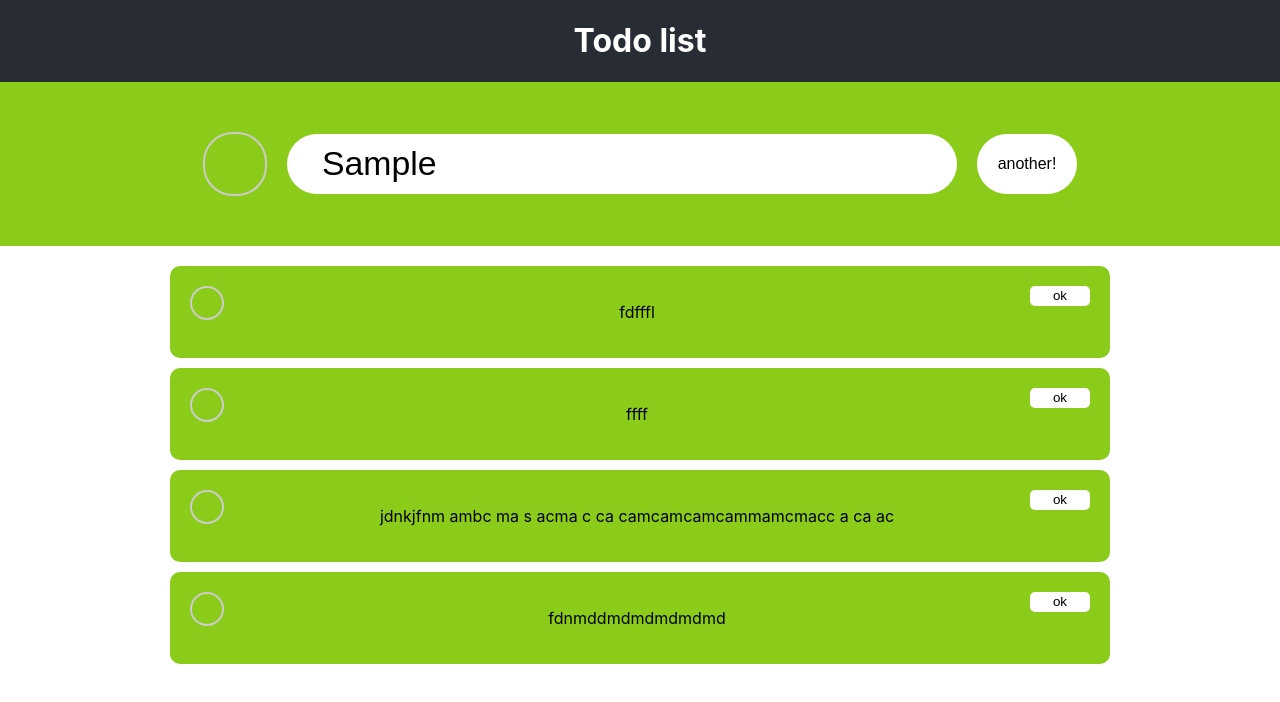
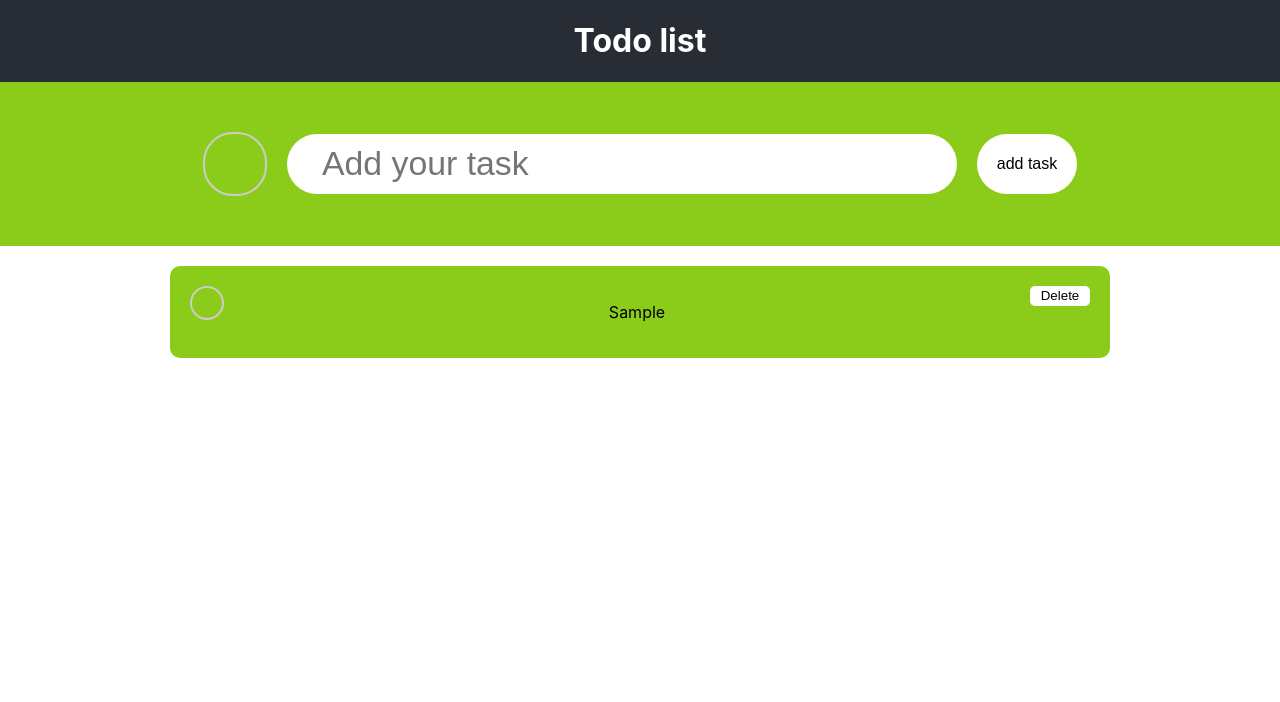
Before and after one commit to evgeniygromov/todo_react, a React (Create React App) app in the folder my-app/: page / in a window 1280 px wide. Both pictures are taken after typing "Sample" into the empty fields and a click on the button "add task". Shown: the top 702 px of the page. Built offline with nearby package versions, Linux system fonts and the light colour scheme.

Commit message:
render tasks

```diff
--- a/my-app/src/App.js
+++ b/my-app/src/App.js
@@ -2,7 +2,7 @@
 import Header from './components/header.js';
 import AddTodo from "./components/addtodo";
 
-class App extends Component {
+export default class App extends Component  {
 
 
     render() {
@@ -15,4 +15,4 @@
     }
 }
 
-export default App;
+// export default App;
--- a/my-app/src/components/addtodo.js
+++ b/my-app/src/components/addtodo.js
@@ -3,37 +3,61 @@
 import Li from './li.js';
 
 class AddTodo extends Component {
+
     state = {
         name: 'add task',
-        todoList: ['fdfffl', 'ffff', 'jdnkjfnm ambc ma s acma c ca camcamcamcammamcmacc a ca ac', 'fdnmddmdmdmdmdmd'],
-
+        status: false,
+        arr: [],
+        id: 0,
     }
 
     updateData = () => {
+        const {arr} = this.state;
+
+        const newToDo = this.textInput.value;
+
+        arr.push(newToDo);
 
         this.setState({
-            name: (this.state.name === 'add task') ? "another!" : "add task"
+            arr: arr,
+            id: this.id+1,
         })
-
+        this.textInput.value = null;
     }
 
+
+
+
+
+    getTodoLists = () => {
+        const {arr} = this.state;
+
+        return arr.map((value, index) => <Li toDoField={value} index={index} key={index}  ></Li>);
+    }
+
+
+
     render() {
-        const { todoList, name } = this.state;
 
-        const todoLists = todoList.map((item, index) => <Li toDoField={item} index={index} />)
+
+
+
         return (
             <div>
                 <div className={'inputContainer'}>
                     <label>
-                        <input className="checkbox" type="checkbox" name="checkbox-test"></input>
+                        <input className="checkbox" type="checkbox" name="checkbox-test"/>
                         <span className="checkbox-custom"></span>
                     </label>
-                    <input className={'inputArea'} placeholder={'Add your task'}></input>
+                    < input className={'inputArea'} type={'text'} placeholder={'Add your task'}
+                            ref={(input) => {
+                                this.textInput = input;
+                            }}/>
                     <button className="submit"
                             onClick={() => {
                                 this.updateData()
                             }}>
-                        {name}
+                        {this.state.name}
 
                     </button>
 
@@ -41,7 +65,11 @@
 
                 <div className="todoContainer">
                     <div className="todoBlock">
-                        {todoLists}
+
+
+                        {this.getTodoLists()}
+
+
                     </div>
                 </div>
             </div>
--- a/my-app/src/components/li.js
+++ b/my-app/src/components/li.js
@@ -1,16 +1,25 @@
 import React, {Component} from 'react';
 
 class Li extends Component {
+
+
+    // deleteTask = () => {
+    //
+    //     console.log('ddd');
+    // }
+
+
     render () {
-        const { toDoField, index } = this.props;
+
+            const { toDoField } = this.props;
         return (
-            <div className={'listLi'} key={index}>
+            <div className={'listLi'} >
                 <label>
                     <input className="checkbox" type="checkbox" name="checkbox-test"></input>
                     <span className="checkbox-customList"></span>
                 </label>
             <p>{toDoField}</p>
-            <button>ok</button>
+            <button>Delete</button>
         </div>)
     }
 }
--- /dev/null
+++ b/my-app/src/components/style.sass
@@ -0,0 +1,152 @@
+
+.App-header
+  background-color: #282c34
+  display: flex
+  height: 100%
+  flex-direction: column
+  align-items: center
+  /*margin-bottom: 10px */
+  justify-content: center
+  color: white
+
+.inputContainer
+  background-color: #8bcb19
+  width: 100%
+  display: flex
+  flex-wrap: wrap
+  padding-top: 50px
+  padding-bottom: 50px
+  min-width: 320px
+  /*margin-bottom: 50px */
+  /*flex-direction: column */
+  align-items: center
+  justify-content: center
+  font-size: calc(10px + 2vmin)
+  color: white
+
+.h1
+  color: brown
+  font-size: 1.5em
+
+.inputArea
+  display: block
+  width: 600px
+  height: 40px
+  padding: 10px 35px 10px 35px
+  font-size: 1.3em
+  outline: none
+  border: 0
+  border-radius: 35px
+
+.submit
+  display: block
+  height: 60px
+  width: 100px
+  font-size: 16px
+  border-radius: 35px
+  border: 0
+  padding: 20px 15px 20px 15px
+  margin-left: 20px
+  transition-duration: 1s
+
+.submit:hover
+  background-color: #3a3f4b
+  color: #8bcb19
+
+.checkbox
+  display: none
+
+.checkbox-custom
+  position: relative
+  width: 60px
+  height: 60px
+  border: 2px solid #ccc
+  border-radius: 30px
+  margin-right: 20px
+
+.checkbox-custom,
+.label
+  display: inline-block
+  vertical-align: middle
+
+.checkbox:checked + .checkbox-custom::before
+  content: ""
+  display: block
+  position: absolute
+  top: 2px
+  right: 2px
+  bottom: 2px
+  left: 2px
+  background: #3a3f4b
+  border-radius: 30px
+
+.checkbox-customList
+  position: relative
+  width: 30px
+  height: 30px
+  border: 2px solid #ccc
+  border-radius: 30px
+  margin-right: 20px
+
+.checkbox-customList,
+.label
+  display: inline-block
+  vertical-align: middle
+
+.checkbox:checked + .checkbox-customList::before
+  content: ""
+  display: block
+  position: absolute
+  top: 2px
+  right: 2px
+  bottom: 2px
+  left: 2px
+  background: #3a3f4b
+  border-radius: 30px
+
+.todoContainer
+  display: flex
+  /*align-items: center */
+  justify-content: center
+  /*margin-top: 50px */
+  /*padding-left: 50px */
+  /*padding-right: 50px */
+  width: 100%
+  height: 100%
+/*background-color: red */
+
+
+.todoBlock
+  display: block
+  width: 75%
+  height: 100%
+  /*background-color: #3a3f4b */
+  margin: 10px
+
+.listLi
+  display: flex
+  justify-content: space-between
+  height: 100%
+  /*width: 100% */
+  background-color: #8bcb19
+  /*border: 1px solid #3a3f4b */
+  border-radius: 10px
+  margin: 10px
+  padding: 20px
+
+button
+  width: 60px
+  height: 20px
+  background-color: white
+  border: none
+  outline: none
+  transition-duration: 1s
+  border-radius: 5px
+
+button:hover
+  background-color: #dad9d2
+  color: #0b0c0f
+
+p
+  display: flex
+/*justify-content: left */
```
Also changed, not shown: 1 other file (tests, documents, lock files or other folders).
